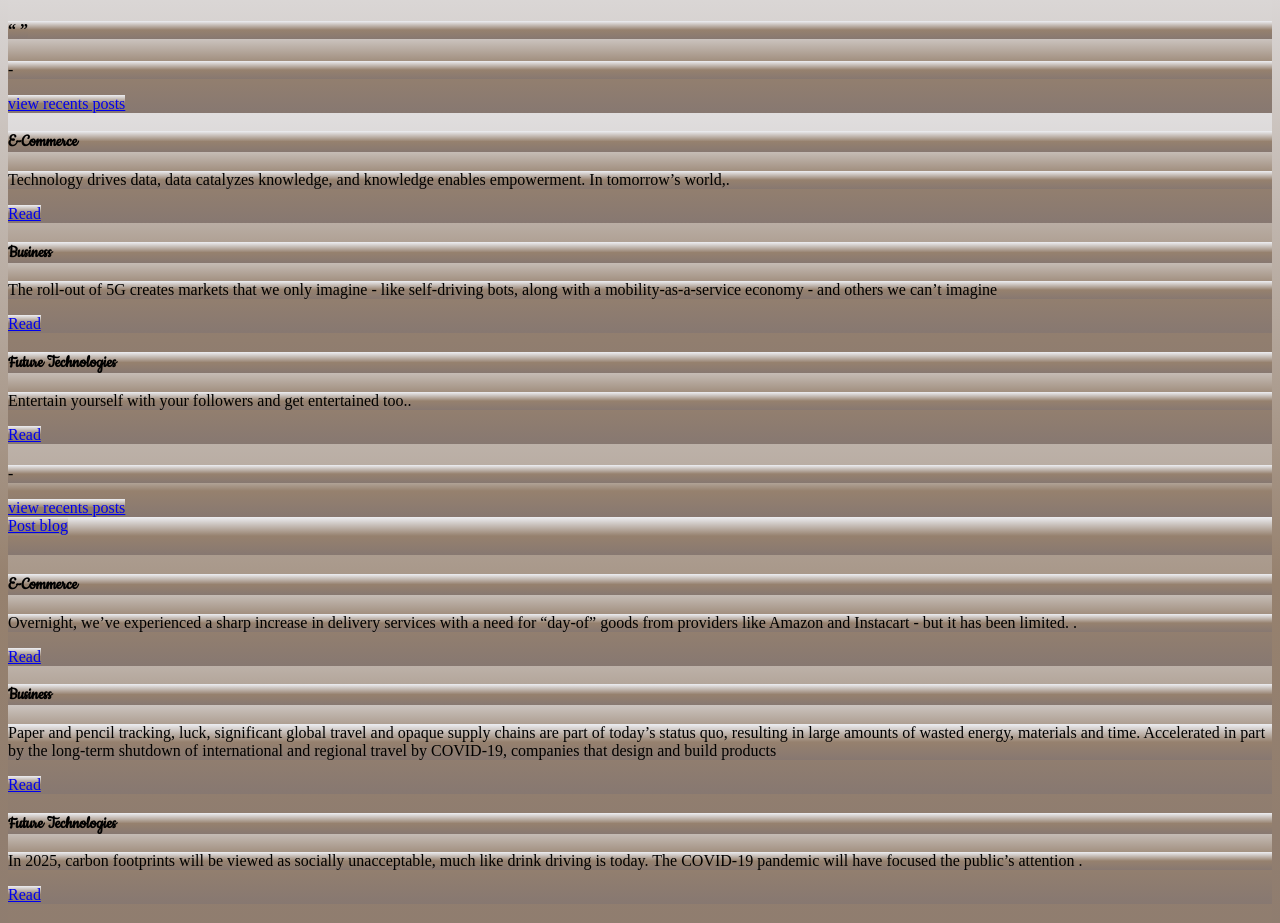
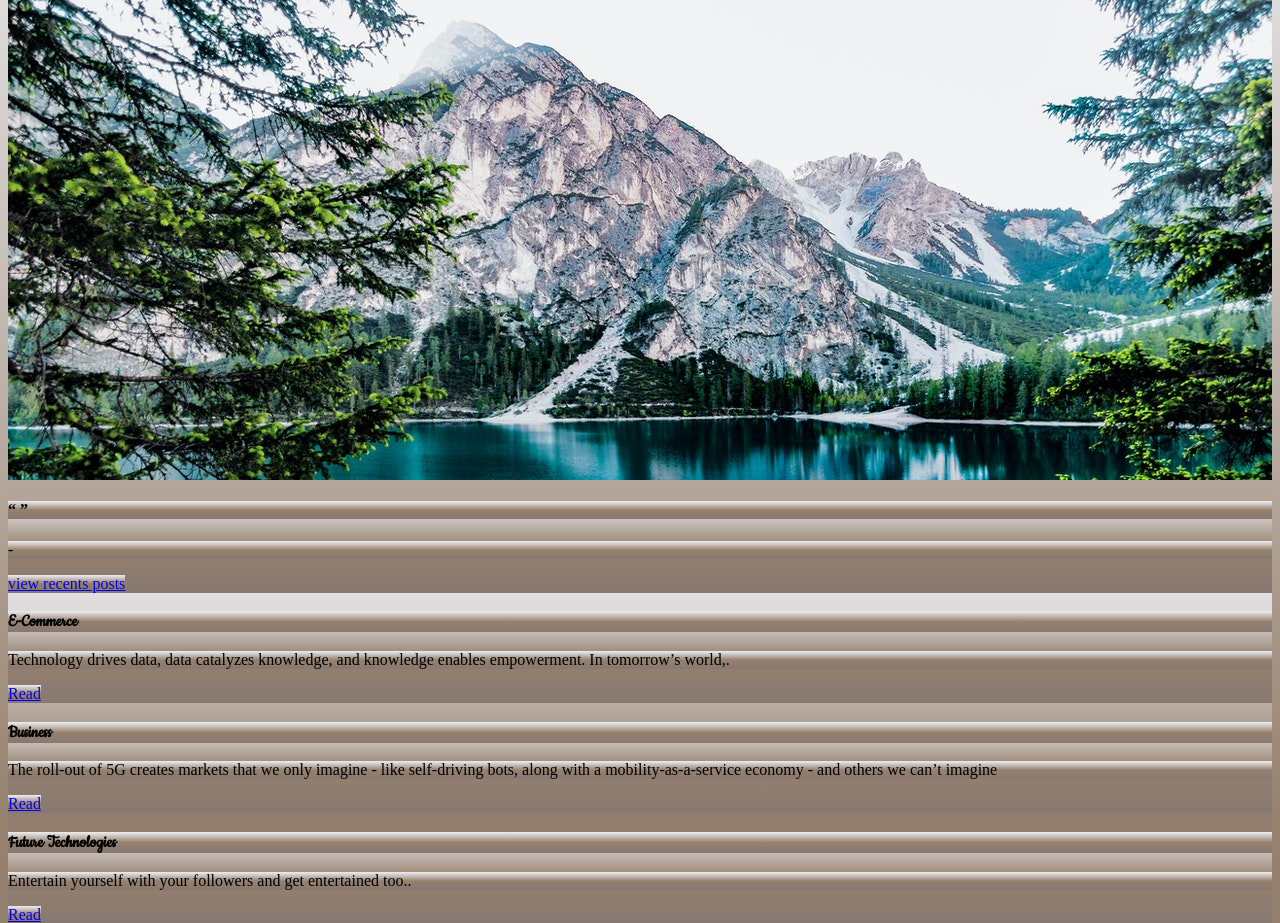
Before and after one commit to Grievi/GrOti-Blog, a Flask app: template app/templates/index.html in a window 1280 px wide. Shown: the part 168-1091 px from the top of the page. Run offline with Flask 2, Linux system fonts and the light colour scheme; the template is opened without the code that fills it, so the values that code supplies are empty; some libraries are stand-ins or nearby versions.

Commit message:
modify styles.css

```diff
--- a/app/static/css/styles.css
+++ b/app/static/css/styles.css
@@ -1,3 +1,7 @@
 *{
     background:linear-gradient(#EDEEF2,#96816E,#877871) ;
 }
+.banner{
+    background-image:url(../static/photos/top.jpg);
+    height: 60vh;
+}
--- a/app/templates/index.html
+++ b/app/templates/index.html
@@ -12,7 +12,7 @@
 {%endblock%}
 <!-- Content block -->
 {%block content%}
-<div style="background-image:url(../static/photos/top.jpg;height:60vh;)" class="banner">
+<div class="banner">
 
 </div>
 </div>
```
